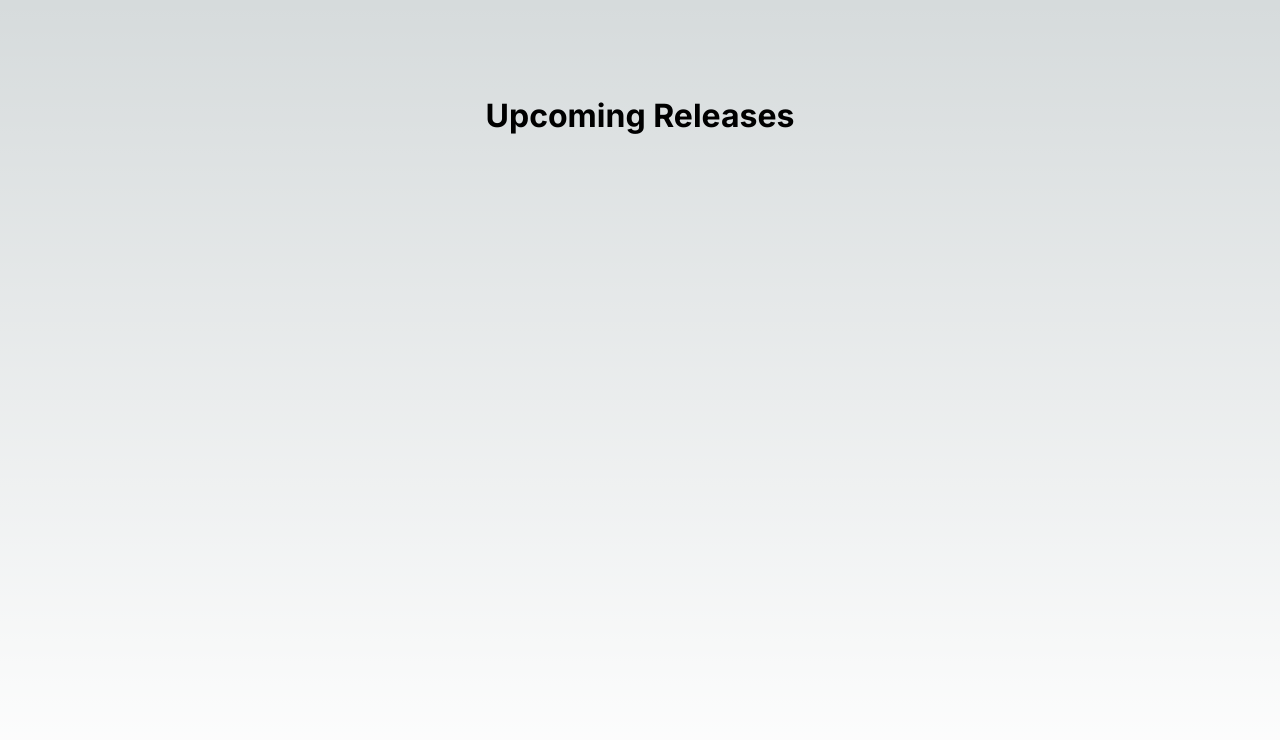
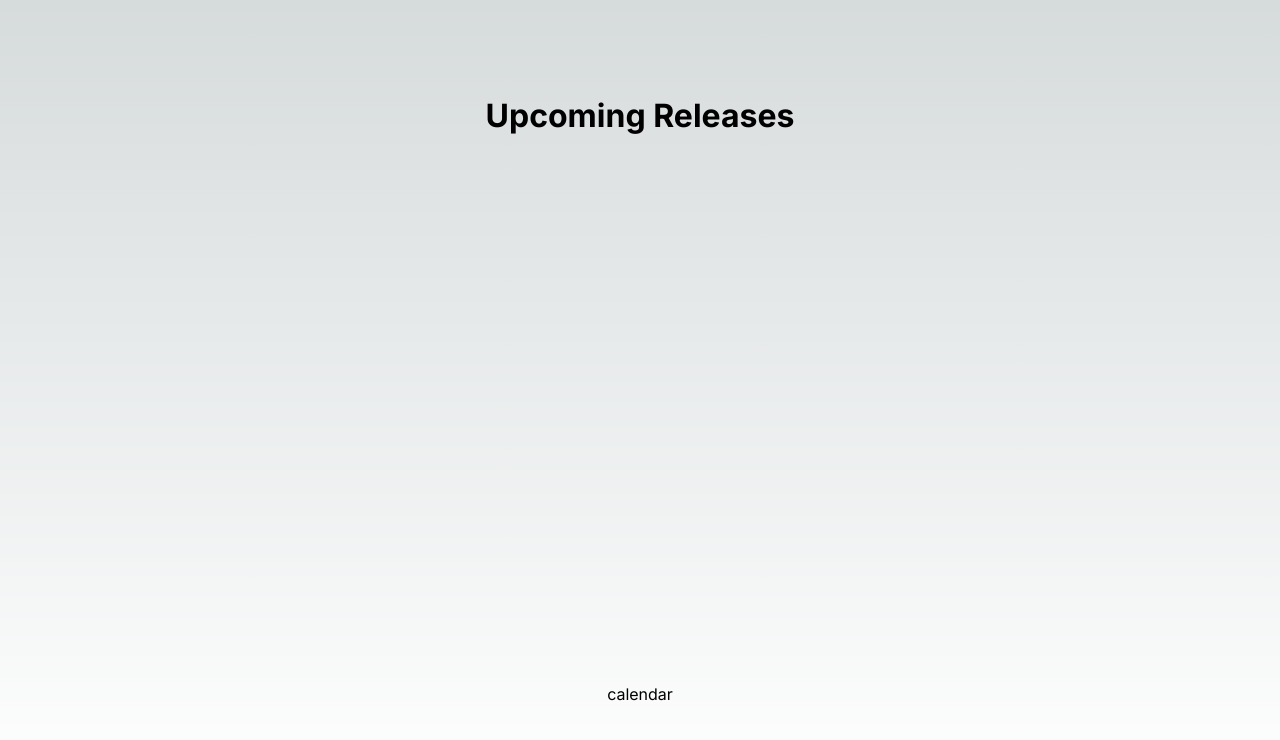
Before and after one commit to robertgardunia/ps-assessment, a Next.js app: page / in a window 1280 px wide. Shown: the top 740 px of the page. Built offline with nearby package versions, Linux system fonts and the light colour scheme.

Commit message:
check for url params - NOW switching branches

```diff
--- a/src/app/page.js
+++ b/src/app/page.js
@@ -1,14 +1,52 @@
+"use client";
+
+import React, { useEffect, useState } from 'react';
 import Image from "next/image";
+
 import styles from "./page.module.css";
+
 import Calendar from "@/components/Calendar";
 
 export default function Home() {
+  // determine month/year from default parameters, defaulting to 01/2024
+  const [calendarMonth, setCalendarMonth] = useState(1);
+  const [calendarYear, setCalendarYear] = useState(2020);
+
+  // check for month/year params
+  const urlParams = new URLSearchParams(window.location.search);
+  if (urlParams.has('month')) {
+    let paramMonth = urlParams('month');
+    let regexMonth = /(1[0-2])|([0-9])/g;
+
+    if (paramMonth.match(regexMonth)) {
+      setCalendarMonth(paramMonth);
+    }  else {
+      console.log(`month param of ${paramMonth} is invalid`)
+    }
+  }
+
+  if (urlParams.has('year')) {
+    let paramYear = urlParams('year');
+    let regexYear = /(19[0-9]{2}|2[0-9]{3})/g;
+
+    if (paramYear.match(regexYear)) {
+      setCalendarYear(paramYear);
+    } else {
+      console.log(`year param of ${paramYear} is invalid`)
+    }
+  }
+
+  console.log(`passed date: ${calendarMonth}/${calendarYear} `)
+
   return (
     <main className={styles.main}>
       <div>
         <h1>Upcoming Releases</h1>
       </div>
-      <Calendar></Calendar>
+      <Calendar
+        calendarMonth={calendarMonth}
+        calendarYear={calendarYear}
+      />
     </main>
   );
 }
--- a/src/components/Calendar.js
+++ b/src/components/Calendar.js
@@ -1,8 +1,17 @@
-import React from 'react';
+"use client";
+
+import React, { useState } from 'react';
 import DateCard from './DateCard';
 // import * as util from '../apis/util.js';
 
 const Calendar = (props) => {
+    // setup calendar
+
+    return (
+        <div class="calendar">
+            <p>calendar</p>
+        </div>
+    )
 
 }
 
```
Also changed, not shown: public/images/Playstation_icon-icons.com_67099.png (added), src/utils/api.js (added), 1 other file (tests, documents, lock files or other folders).
